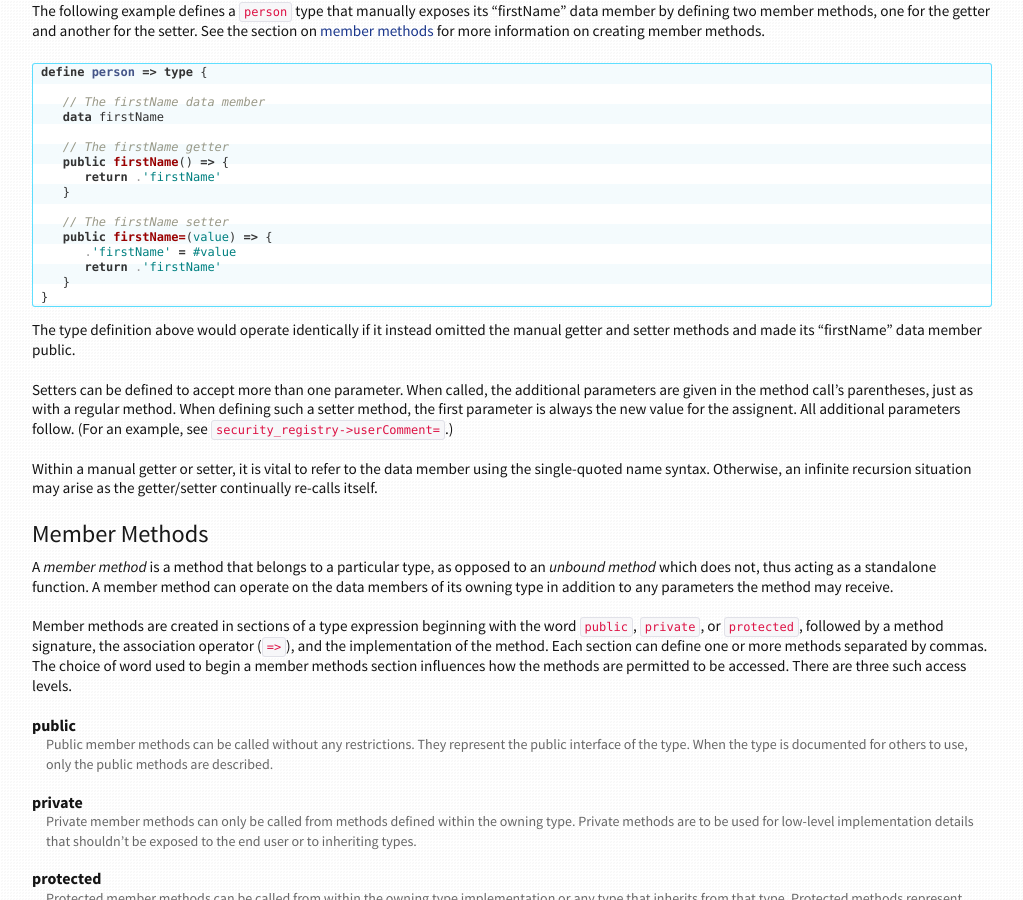
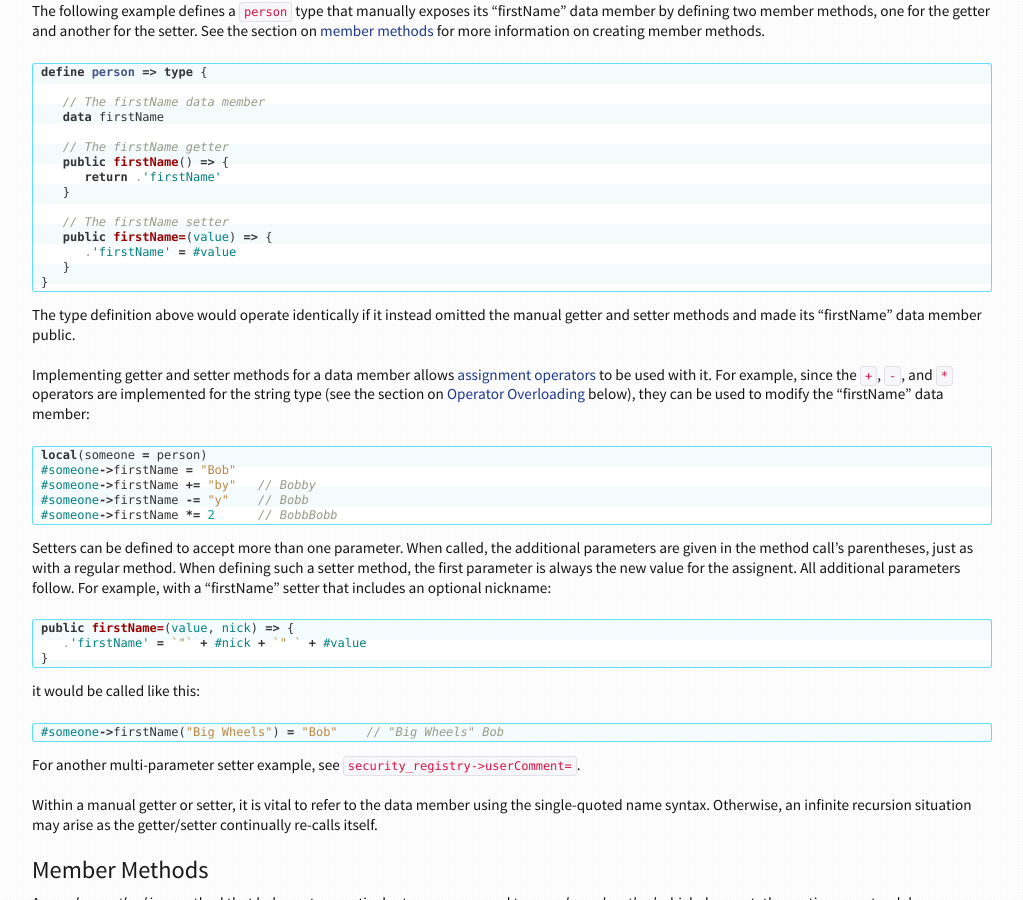
Before and after one commit to LassoSoft/LassoGuide, a Sphinx documentation site: the page built from source/language/types.rst, in a window 1280 px wide and 900 px high, scrolled down 2552 px. Shown: the whole window, without its empty margins (128-1151 px from the left). Built offline with Sphinx 7.4.7, drawn with Linux system fonts in a browser that asks for light colours; cross-references to code outside the pages are shown as plain code.

Commit message:
more examples for setter methods

```diff
--- a/source/language/operators.rst
+++ b/source/language/operators.rst
@@ -70,6 +70,8 @@ object control how the assignment is ultimately made. See the :ref:`types`
 chapter for more detail on creating :ref:`setter methods
 <types-getters-setters>`.
 
+
+.. _operators-arithmetical:
 
 Arithmetical Operations
 =======================
--- a/source/language/types.rst
+++ b/source/language/types.rst
@@ -217,18 +217,39 @@ another for the setter. See the section on :ref:`member methods
       // The firstName setter
       public firstName=(value) => {
          .'firstName' = #value
-         return .'firstName'
       }
    }
 
 The type definition above would operate identically if it instead omitted the
 manual getter and setter methods and made its "firstName" data member public.
 
+Implementing getter and setter methods for a data member allows :ref:`assignment
+operators <operators-arithmetical>` to be used with it. For example, since the
+``+``, ``-``, and ``*`` operators are implemented for the string type (see the
+section on :ref:`types-overloading` below), they can be used to modify the
+"firstName" data member::
+
+   local(someone = person)
+   #someone->firstName = "Bob"
+   #someone->firstName += "by"   // Bobby
+   #someone->firstName -= "y"    // Bobb
+   #someone->firstName *= 2      // BobbBobb
+
 Setters can be defined to accept more than one parameter. When called, the
 additional parameters are given in the method call's parentheses, just as with a
 regular method. When defining such a setter method, the first parameter is
-always the new value for the assignent. All additional parameters follow. (For
-an example, see `security_registry->userComment=`.)
+always the new value for the assignent. All additional parameters follow. For
+example, with a "firstName" setter that includes an optional nickname::
+
+      public firstName=(value, nick) => {
+         .'firstName' = `"` + #nick + `" ` + #value
+      }
+
+it would be called like this::
+
+   #someone->firstName("Big Wheels") = "Bob"    // "Big Wheels" Bob
+
+For another multi-parameter setter example, see `security_registry->userComment=`.
 
 Within a manual getter or setter, it is vital to refer to the data member using
 the single-quoted name syntax. Otherwise, an infinite recursion situation may
@@ -721,6 +742,8 @@ The following example creates a type whose only member method is
    // => rhino
 
 
+.. _types-overloading:
+
 Operator Overloading
 --------------------
 
```
